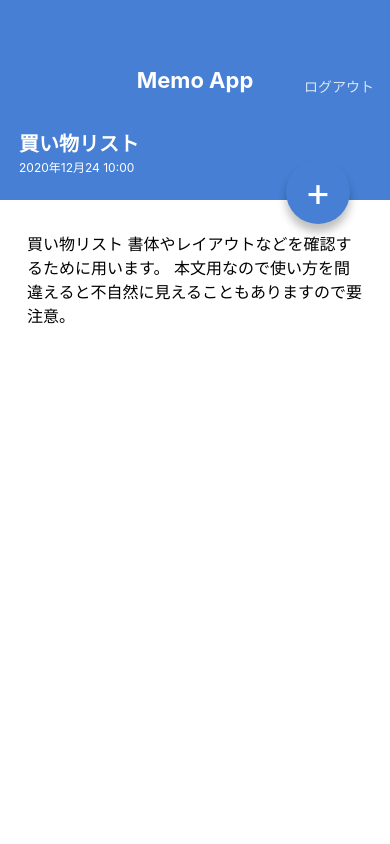
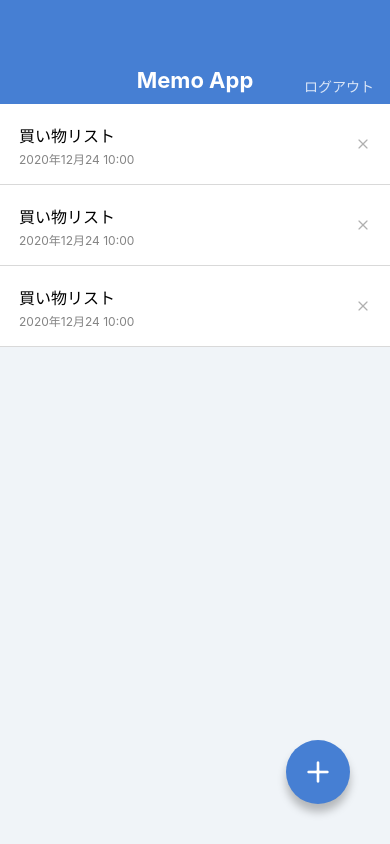
Before and after one commit to shinjiezumi/MemoApp, a React Native app: screen /MemoList in a window 390 px wide. Built offline with nearby package versions, Linux system fonts and the light colour scheme.

Commit message:
Add icon font

```diff
--- a/App.jsx
+++ b/App.jsx
@@ -1,10 +1,10 @@
 import React from 'react';
 import MemoListScreen from './src/screens/MemoListScreen';
-import MemoDetailScreen from './src/screens/MemoDetailScreen';
+// import MemoDetailScreen from './src/screens/MemoDetailScreen';
 
 export default function App() {
   return (
-    // <MemoListScreen />
-    <MemoDetailScreen />
+    <MemoListScreen />
+    // <MemoDetailScreen />
   );
 }
--- a/package.json
+++ b/package.json
@@ -8,6 +8,7 @@
     "eject": "expo eject"
   },
   "dependencies": {
+    "@expo/vector-icons": "^12.0.5",
     "expo": "~41.0.1",
     "expo-status-bar": "~1.0.4",
     "prop-types": "^15.7.2",
--- a/src/components/CircleButton.jsx
+++ b/src/components/CircleButton.jsx
@@ -1,19 +1,21 @@
 import React from 'react';
-import { Text, View, StyleSheet } from 'react-native';
+import { View, StyleSheet } from 'react-native';
 import { string, shape } from 'prop-types';
+import { Feather } from '@expo/vector-icons';
 
 export default function CircleButton(props) {
-  const { children, style } = props;
+  const { name, style } = props;
   return (
+    // 配列で指定することで上書きすることができる
     <View style={[styles.circleButton, style]}>
-      <Text style={styles.circleButtonLabel}>{children}</Text>
+      <Feather name={name} size={32} color="white" />
     </View>
   );
 }
 
 CircleButton.propTypes = {
-  children: string.isRequired,
   style: shape(),
+  name: string.isRequired,
 };
 
 CircleButton.defaultProps = {
--- a/src/components/MemoList.jsx
+++ b/src/components/MemoList.jsx
@@ -1,5 +1,6 @@
 import React from 'react';
 import { StyleSheet, Text, View } from 'react-native';
+import { Feather } from '@expo/vector-icons';
 
 export default function MemoList() {
   return (
@@ -10,7 +11,7 @@
           <Text style={styles.memoListItemDate}>2020年12月24 10:00</Text>
         </View>
         <View>
-          <Text>X</Text>
+          <Feather name="x" size={16} color="#B0B0B0" />
         </View>
       </View>
       <View>
@@ -20,7 +21,7 @@
             <Text style={styles.memoListItemDate}>2020年12月24 10:00</Text>
           </View>
           <View>
-            <Text>X</Text>
+            <Feather name="x" size={16} color="#B0B0B0" />
           </View>
         </View>
       </View>
@@ -31,7 +32,7 @@
             <Text style={styles.memoListItemDate}>2020年12月24 10:00</Text>
           </View>
           <View>
-            <Text>X</Text>
+            <Feather name="x" size={16} color="#B0B0B0" />
           </View>
         </View>
       </View>
--- a/src/screens/MemoDetailScreen.jsx
+++ b/src/screens/MemoDetailScreen.jsx
@@ -21,7 +21,7 @@
         </Text>
       </ScrollView>
       {/* bottom: auto でデフォルト値をキャンセル */}
-      <CircleButton style={{ top: 160, bottom: 'auto' }}>+</CircleButton>
+      <CircleButton name="edit-2" style={{ top: 160, bottom: 'auto' }} />
     </View>
   );
 }
--- a/src/screens/MemoListScreen.jsx
+++ b/src/screens/MemoListScreen.jsx
@@ -9,7 +9,7 @@
     <View style={styles.container}>
       <AppBar />
       <MemoList />
-      <CircleButton>＋</CircleButton>
+      <CircleButton name="plus" />
     </View>
   );
 }
```
Also changed, not shown: 1 other file (tests, documents, lock files or other folders).
